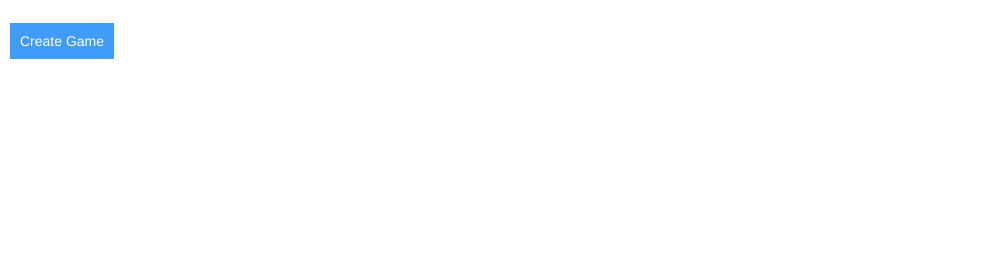
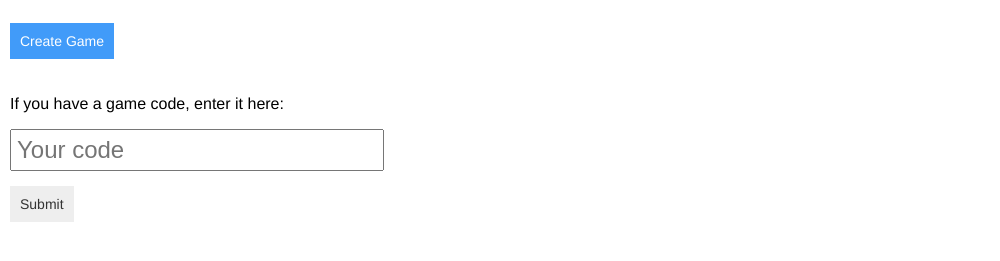
Before and after one commit to Sulfuric-Sunshine/spliced, a website: page client/index.html in a window 1280 px wide. Shown: the part 115-376 px from the top of the page, without its empty margins (0-1000 px from the left). Drawn offline with nearby package versions, Linux system fonts and the light colour scheme; some packages are replaced by stand-ins of ours; a script that the page names is missing.

Commit message:
Update home screen with chance for people to enter code

```diff
--- a/client/app/home/home.html
+++ b/client/app/home/home.html
@@ -3,4 +3,10 @@
     Welcome to Spliced, the game that lets you draw an exquisite corpse with your friends. To start, click the Create Game button below!
   </p>
   <a class="button" ng-click="createGame()">Create Game</a>
+
+  <div class="enter-code-form">
+    <p>If you have a game code, enter it here:</p>
+    <input type="text" placeholder="Your code" ng-model="gameCode" />
+    <a class="button minor" ng-click="enterCode(gameCode)">Submit</a>
+  </div>
 </div>
--- a/client/app/home/home.js
+++ b/client/app/home/home.js
@@ -13,4 +13,9 @@ angular.module('spliced.home', [])
     });
   }
 
+  $scope.enterCode = function(gameCode) {
+    var newUrl = '/game/' + gameCode;
+    $location.path(newUrl);
+  }
+
 })
--- a/client/styles/style.css
+++ b/client/styles/style.css
@@ -179,3 +179,17 @@ input.ng-invalid.ng-dirty {
     width: 100%;
   }
 }
+.enter-code-form {
+  margin-top: 20px;
+  clear: both;
+  float: left;
+}
+.enter-code-form input {
+  font-size: 24px;
+  float: left;
+  clear: both;
+}
+.enter-code-form a {
+  float: left;
+  clear: both;
+}
```
Also changed, not shown: client/app/ready/ready.html (+1 -1 lines).
